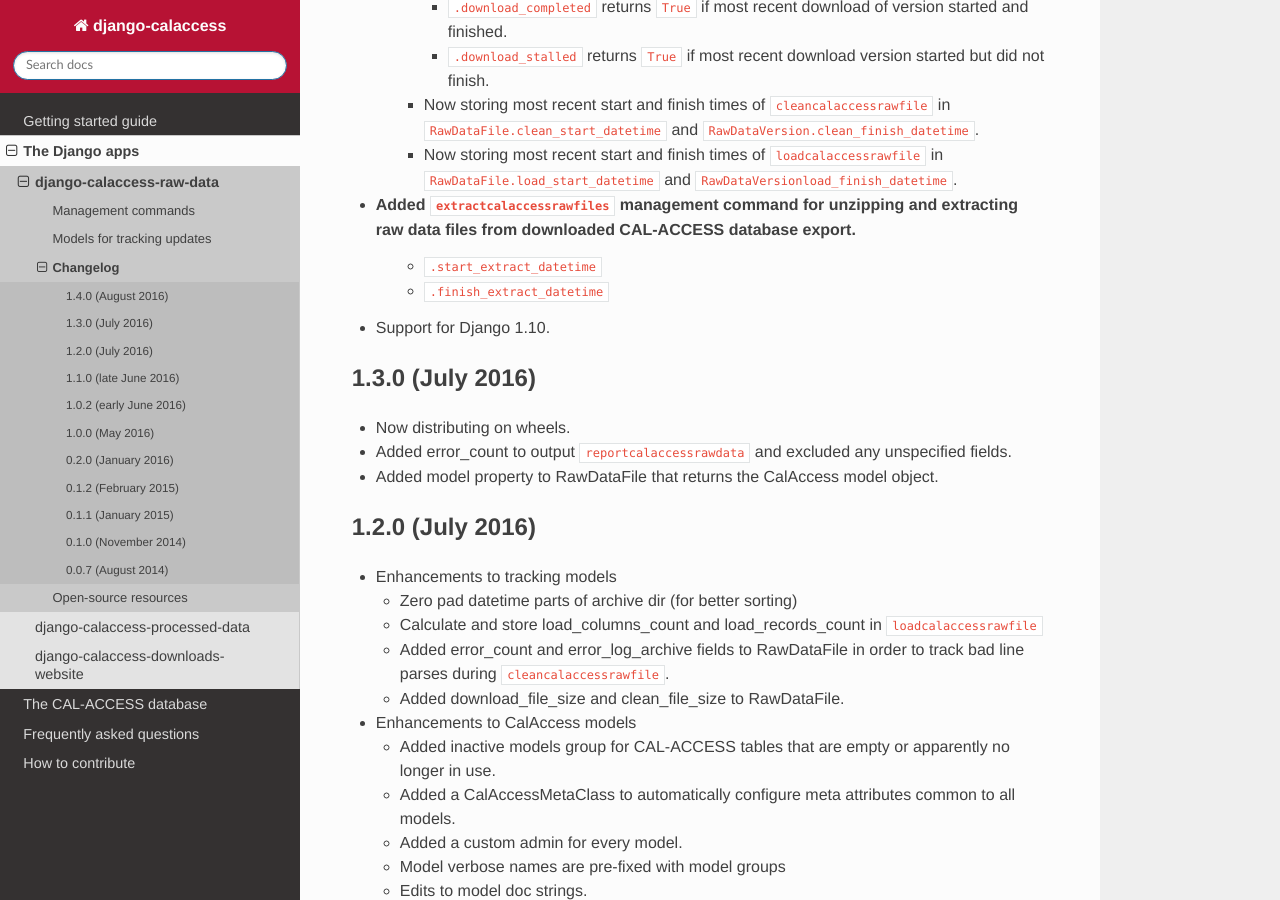
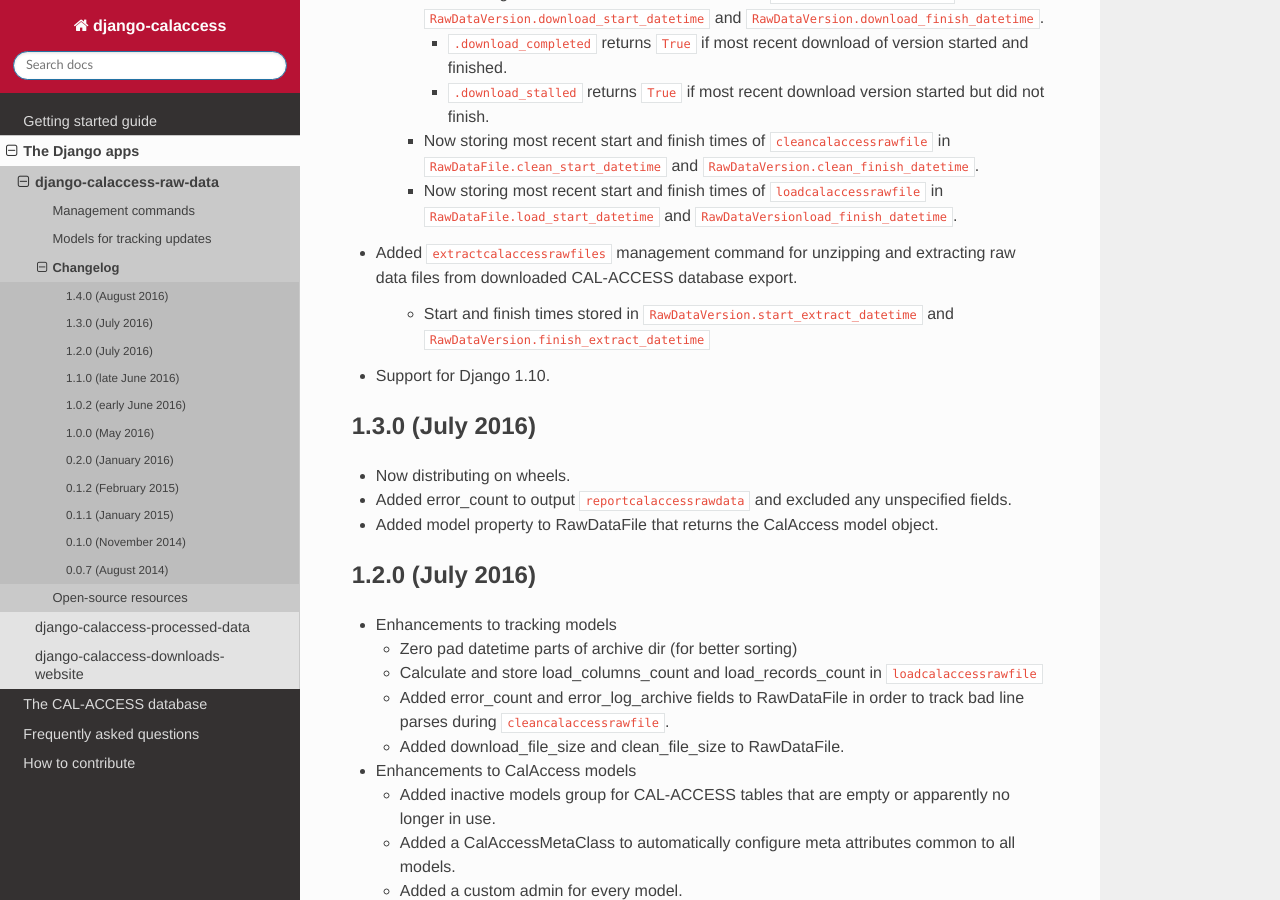
Before and after one commit to palewire/django-calaccess-technical-documentation, a Sphinx documentation site: the page built from docs/apps/calaccess_raw/changelog.rst, in a window 1280 px wide and 900 px high, scrolled down 556 px. Built offline with Sphinx 7.4.7 and the Read the Docs theme 2.0.0, drawn with Linux system fonts in a browser that asks for light colours.

Commit message:
Fix typos

```diff
--- a/docs/apps/calaccess_raw/changelog.rst
+++ b/docs/apps/calaccess_raw/changelog.rst
@@ -29,8 +29,9 @@ Changelog
     * Now storing most recent start and finish times of ``loadcalaccessrawfile`` in ``RawDataFile.load_start_datetime`` and ``RawDataVersionload_finish_datetime``.
 
 * Added ``extractcalaccessrawfiles`` management command for unzipping and extracting raw data files from downloaded CAL-ACCESS database export.
-      * ``.start_extract_datetime``
-      * ``.finish_extract_datetime``
+
+      * Start and finish times stored in ``RawDataVersion.start_extract_datetime`` and ``RawDataVersion.finish_extract_datetime``
+
 * Support for Django 1.10.
 
 
```
